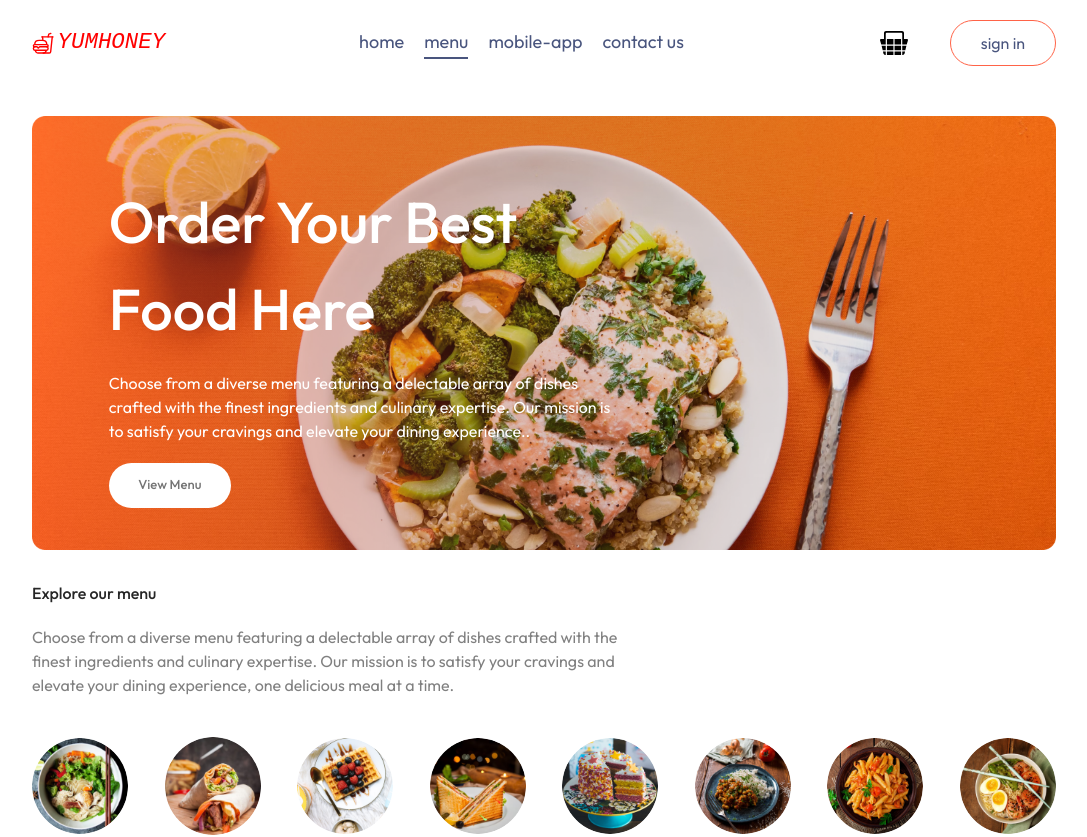
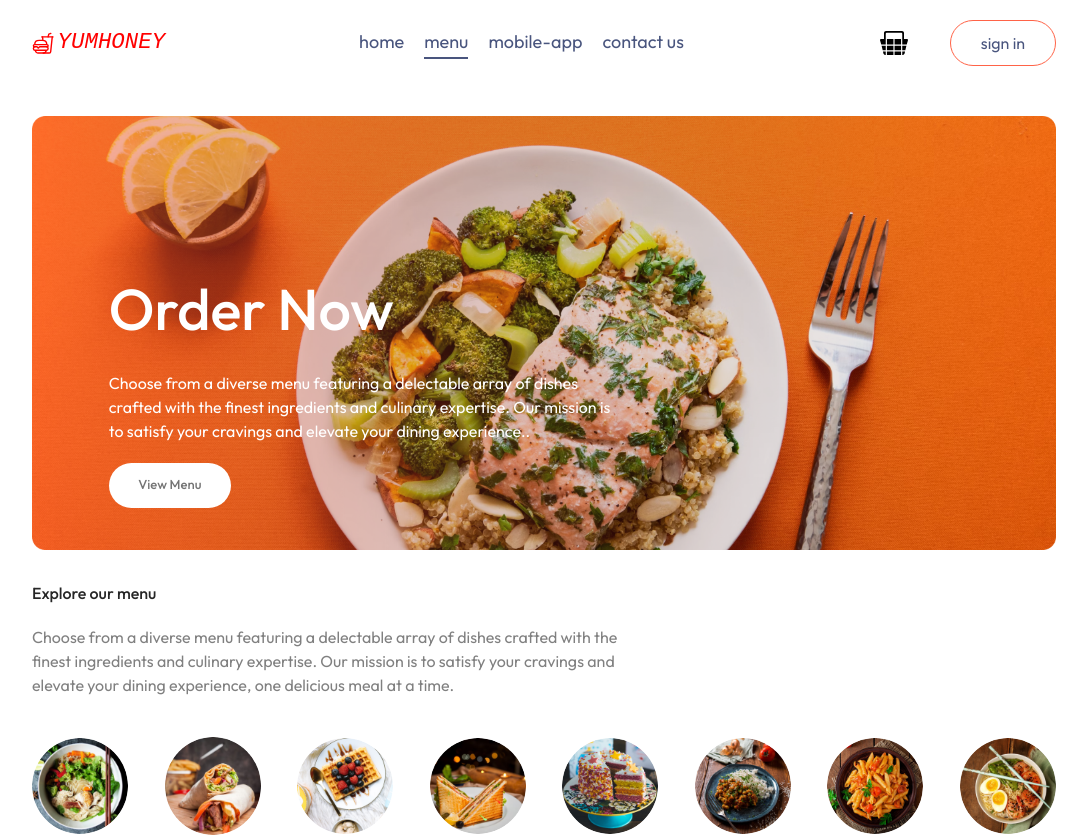
Before and after one commit to abhishekKS1/Tomato, a React (Vite) app in the folder frontend/: page / in a window 1280 px wide. Shown: the top 837 px of the page, without its empty margins (96-1183 px from the left). Built offline with nearby package versions, Linux system fonts and the light colour scheme; no server answers.

Commit message:
Update header text for improved clarity

```diff
--- a/frontend/src/components/Header/Header.jsx
+++ b/frontend/src/components/Header/Header.jsx
@@ -5,7 +5,7 @@ const Header = () => {
    return (
       <div className="header">
          <div className="header-contents">
-            <h2>Order Your Best Food Here </h2>
+            <h2>Order Now </h2>
             <p>
                Choose from a diverse menu featuring a delectable array of dishes crafted with the finest ingredients and culinary expertise.
                Our mission is to satisfy your cravings and elevate your dining experience..
```
